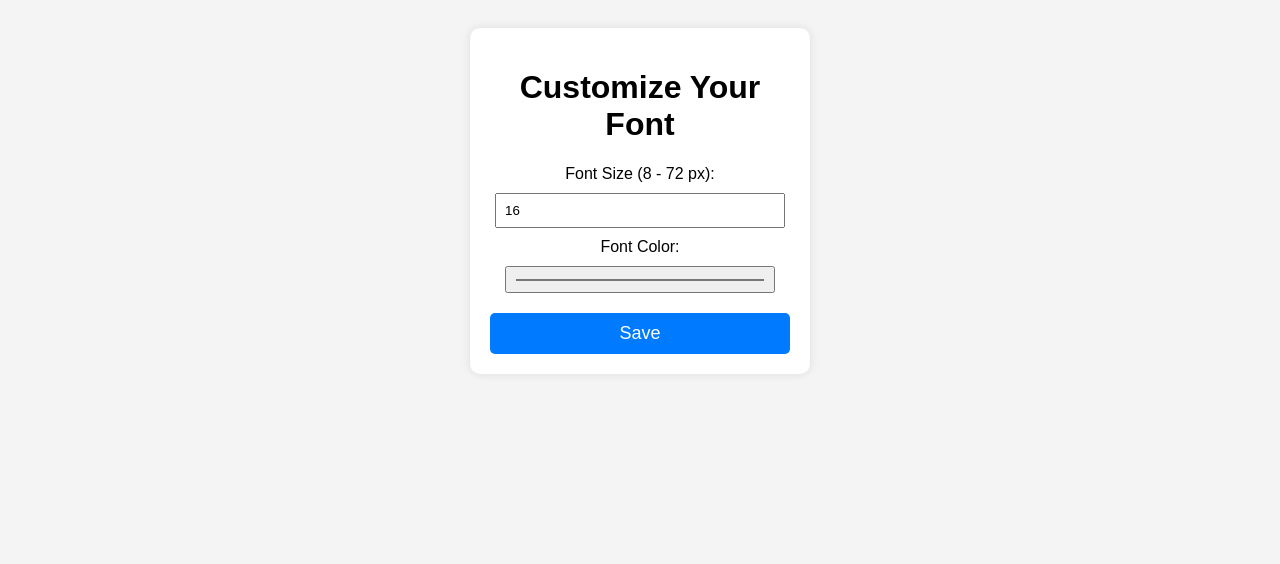
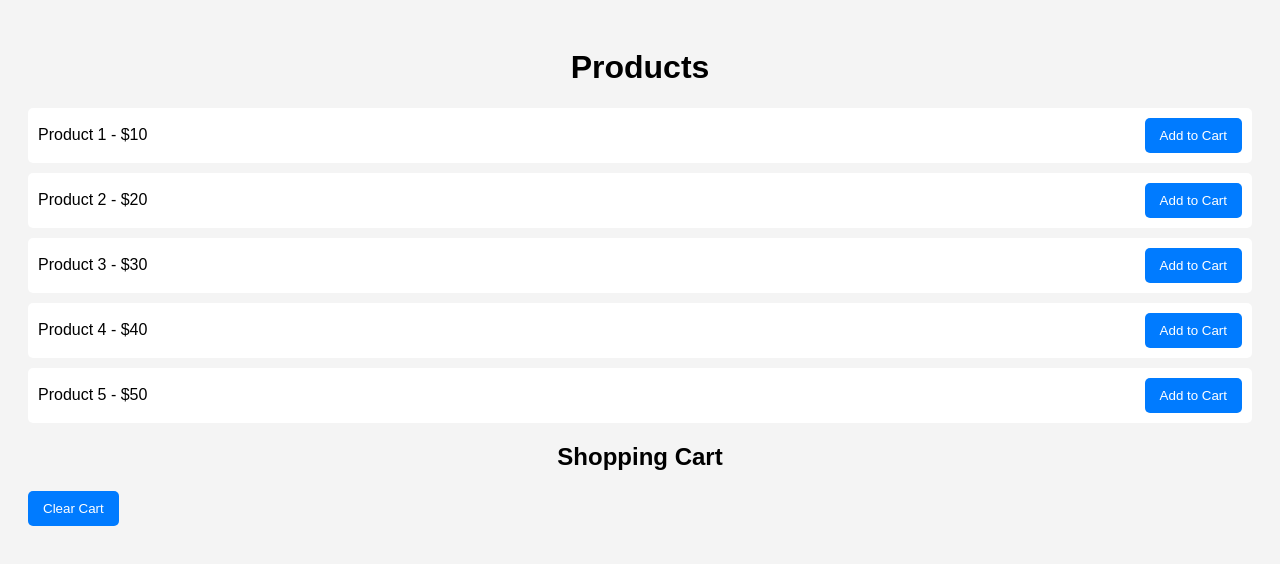
Before and after one commit to acciojob/shopping-cart-sessions-MAYANKSINGHCHAUHAN, a website: page main.html in a window 1280 px wide. Drawn offline with Linux system fonts and the light colour scheme.

Commit message:
created a submission

```diff
--- a/main.html
+++ b/main.html
@@ -3,22 +3,101 @@
 <head>
     <meta charset="UTF-8">
     <meta name="viewport" content="width=device-width, initial-scale=1.0">
-    <title>Font Customization</title>
-    <link rel="stylesheet" href="styles.css">
+    <title>Shopping Cart</title>
+    <style>
+        body {
+            font-family: Arial, sans-serif;
+            background-color: #f4f4f4;
+            padding: 20px;
+        }
+        h1, h2 {
+            text-align: center;
+        }
+        #product-list, #cart-list {
+            list-style-type: none;
+            padding: 0;
+        }
+        li {
+            margin: 10px 0;
+            padding: 10px;
+            background: white;
+            border-radius: 5px;
+            display: flex;
+            justify-content: space-between;
+            align-items: center;
+        }
+        button {
+            background: #007BFF;
+            color: white;
+            border: none;
+            padding: 10px 15px;
+            cursor: pointer;
+            border-radius: 5px;
+        }
+        button:hover {
+            background: #0056b3;
+        }
+    </style>
 </head>
 <body>
-    <div class="container">
-        <h1>Customize Your Font</h1>
-        <form id="fontForm">
-            <label for="fontsize">Font Size (8 - 72 px):</label>
-            <input type="number" id="fontsize" min="8" max="72" value="16">
+    <h1>Products</h1>
+    <ul id="product-list"></ul>
+    <h2>Shopping Cart</h2>
+    <ul id="cart-list"></ul>
+    <button id="clear-cart-btn">Clear Cart</button>
 
-            <label for="fontcolor">Font Color:</label>
-            <input type="color" id="fontcolor" value="#000000">
+    <script>
+        const products = [
+            { id: 1, name: "Product 1", price: 10 },
+            { id: 2, name: "Product 2", price: 20 },
+            { id: 3, name: "Product 3", price: 30 },
+            { id: 4, name: "Product 4", price: 40 },
+            { id: 5, name: "Product 5", price: 50 },
+        ];
 
-            <button type="submit">Save</button>
-        </form>
-    </div>
-    <script src="script.js"></script>
+        function renderProducts() {
+            const productList = document.getElementById("product-list");
+            products.forEach(product => {
+                const li = document.createElement("li");
+                li.textContent = `${product.name} - $${product.price}`;
+
+                const button = document.createElement("button");
+                button.textContent = "Add to Cart";
+                button.onclick = () => addToCart(product);
+
+                li.appendChild(button);
+                productList.appendChild(li);
+            });
+        }
+
+        function addToCart(product) {
+            let cart = JSON.parse(sessionStorage.getItem("cart")) || [];
+            cart.push(product);
+            sessionStorage.setItem("cart", JSON.stringify(cart));
+            renderCart();
+        }
+
+        function renderCart() {
+            const cartList = document.getElementById("cart-list");
+            cartList.innerHTML = ""; // Clear the cart list before rendering
+
+            const cart = JSON.parse(sessionStorage.getItem("cart")) || [];
+            cart.forEach(item => {
+                const li = document.createElement("li");
+                li.textContent = `${item.name} - $${item.price}`;
+                cartList.appendChild(li);
+            });
+        }
+
+        document.getElementById("clear-cart-btn").onclick = () => {
+            sessionStorage.removeItem("cart");
+            renderCart(); // Update the cart display
+        };
+
+        document.addEventListener("DOMContentLoaded", () => {
+            renderProducts();
+            renderCart(); // Load cart items on page load
+        });
+    </script>
 </body>
 </html>
--- a/script.js
+++ /dev/null
@@ -1,40 +0,0 @@
-document.addEventListener("DOMContentLoaded", function () {
-    const fontSizeInput = document.getElementById("fontsize");
-    const fontColorInput = document.getElementById("fontcolor");
-
-    function setFontPreferences() {
-        const fontSize = getCookie("fontsize") || "16px";
-        const fontColor = getCookie("fontcolor") || "#000000";
-
-        document.documentElement.style.setProperty("--fontsize", fontSize);
-        document.documentElement.style.setProperty("--fontcolor", fontColor);
-
-        fontSizeInput.value = parseInt(fontSize, 10);
-        fontColorInput.value = fontColor;
-    }
-
-    function savePreferences(event) {
-        event.preventDefault();
-
-        const fontSize = fontSizeInput.value + "px";
-        const fontColor = fontColorInput.value;
-
-        document.cookie = `fontsize=${encodeURIComponent(fontSize)}; path=/; max-age=31536000`;
-        document.cookie = `fontcolor=${encodeURIComponent(fontColor)}; path=/; max-age=31536000`;
-
-        setFontPreferences();
-    }
-
-    function getCookie(name) {
-        const cookies = document.cookie.split("; ");
-        for (let cookie of cookies) {
-            const [key, value] = cookie.split("=");
-            if (key === name) return decodeURIComponent(value);
-        }
-        return null;
-    }
-
-    document.getElementById("fontForm").addEventListener("submit", savePreferences);
-
-    setFontPreferences();
-});
--- a/styles.css
+++ /dev/null
@@ -1,45 +0,0 @@
-:root {
-    --fontsize: 16px;
-    --fontcolor: #000000;
-}
-
-body {
-    font-size: var(--fontsize);
-    color: var(--fontcolor);
-    font-family: Arial, sans-serif;
-    text-align: center;
-    background-color: #f4f4f4;
-    padding: 20px;
-}
-
-.container {
-    background: white;
-    width: 300px;
-    padding: 20px;
-    border-radius: 10px;
-    box-shadow: 0px 0px 10px rgba(0, 0, 0, 0.1);
-    margin: auto;
-}
-
-input {
-    display: block;
-    width: 90%;
-    margin: 10px auto;
-    padding: 8px;
-}
-
-button {
-    background: #007BFF;
-    color: white;
-    border: none;
-    padding: 10px 20px;
-    font-size: 18px;
-    cursor: pointer;
-    margin-top: 10px;
-    width: 100%;
-    border-radius: 5px;
-}
-
-button:hover {
-    background: #0056b3;
-}
```
